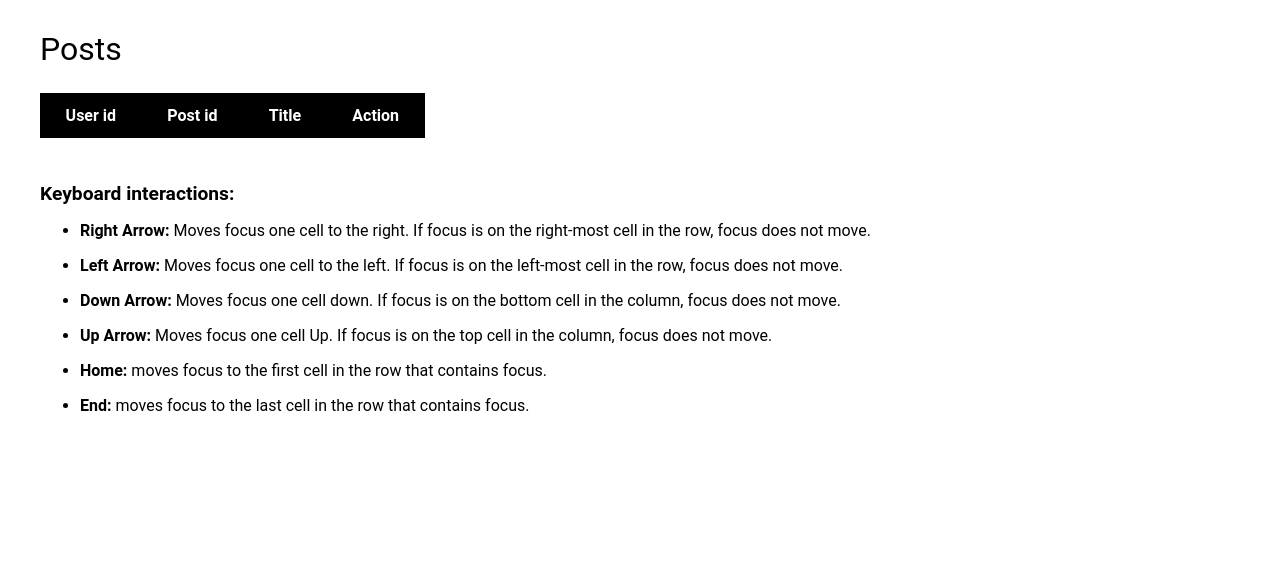
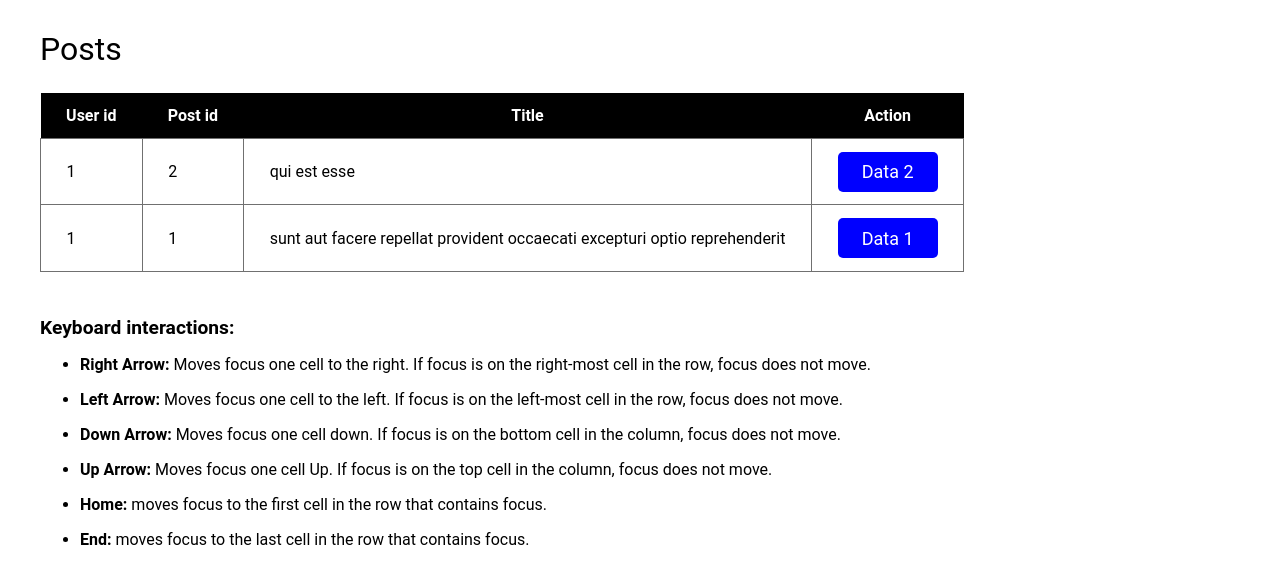
Before and after one commit to ernesto-code/a11y-search-grid, a plain HTML site: page index.html in a window 1280 px wide. Shown: the part 206-790 px from the top of the page. Drawn offline with nearby package versions, Linux system fonts and the light colour scheme.

Commit message:
Update index.html

```diff
--- a/index.html
+++ b/index.html
@@ -48,6 +48,31 @@
                         </tr>
                     </thead>
                     <tbody id="table-body">
+                        <tr>
+                            <td tabindex="-1" role="gridcell" onkeydown="cellKeydownHandler(event)">1</td>
+                            <td tabindex="-1" role="gridcell" onkeydown="cellKeydownHandler(event)">2</td>
+                            <td tabindex="-1" role="gridcell" onkeydown="cellKeydownHandler(event)">qui est esse</td>
+                            <td role="gridcell">
+                                <div role="application">
+                                    <button tabindex="-1" aria-roledescription="grid button"
+                                        onkeydown="buttonKeydownHandler(event)" onclick="btnClickHandler(event)"
+                                        aria-label="data 2">Data 2</button>
+                                </div>
+                            </td>
+                        </tr>
+                        <tr>
+                            <td tabindex="-1" role="gridcell" onkeydown="cellKeydownHandler(event)">1</td>
+                            <td tabindex="-1" role="gridcell" onkeydown="cellKeydownHandler(event)">1</td>
+                            <td tabindex="-1" role="gridcell" onkeydown="cellKeydownHandler(event)">sunt aut facere
+                                repellat provident occaecati excepturi optio reprehenderit</td>
+                            <td role="gridcell">
+                                <div role="application">
+                                    <button tabindex="0" aria-roledescription="grid button"
+                                        onkeydown="buttonKeydownHandler(event)" onclick="btnClickHandler(event)"
+                                        aria-label="data 1">Data 1</button>
+                                </div>
+                            </td>
+                        </tr>
 
                     </tbody>
                 </table>
```
